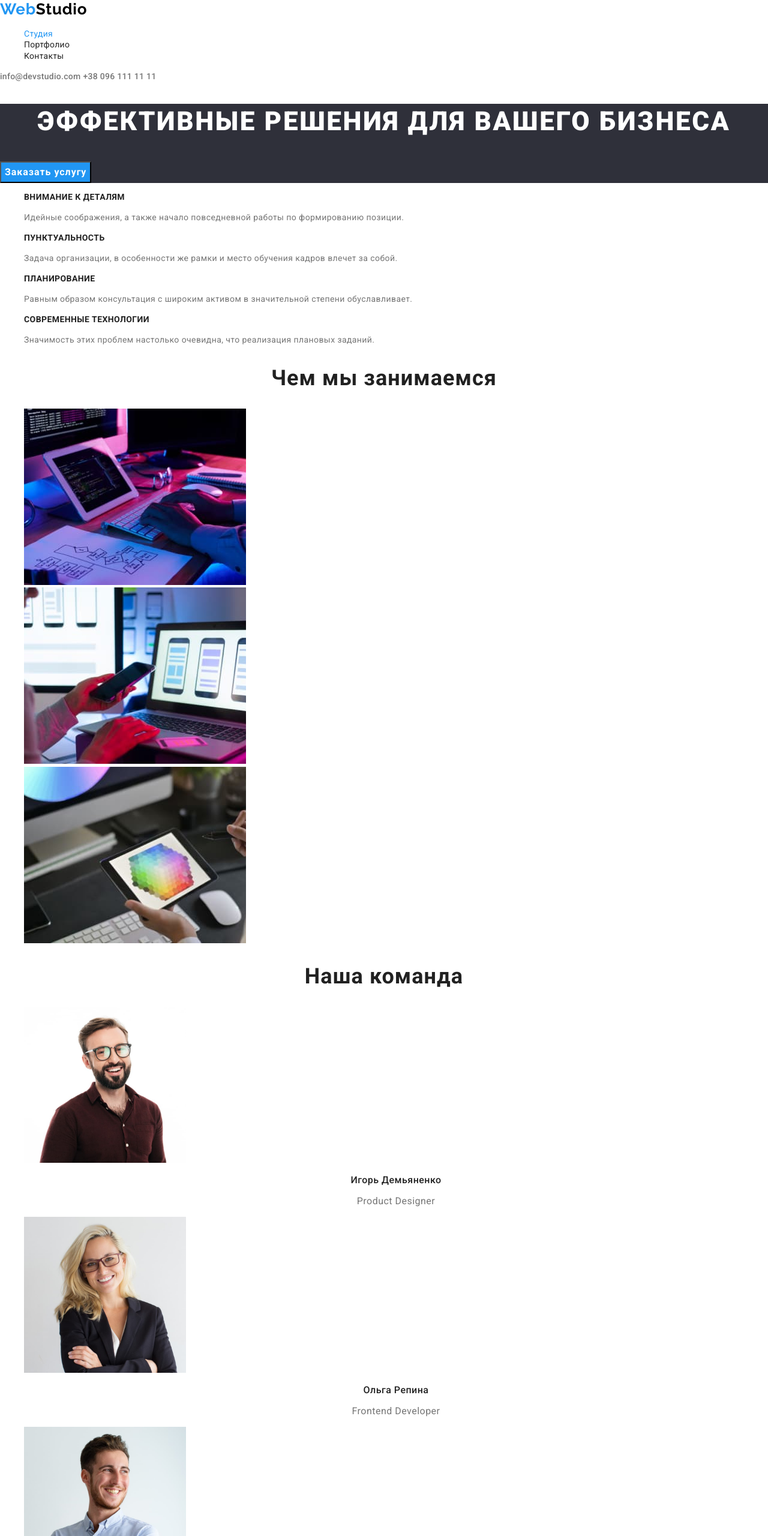
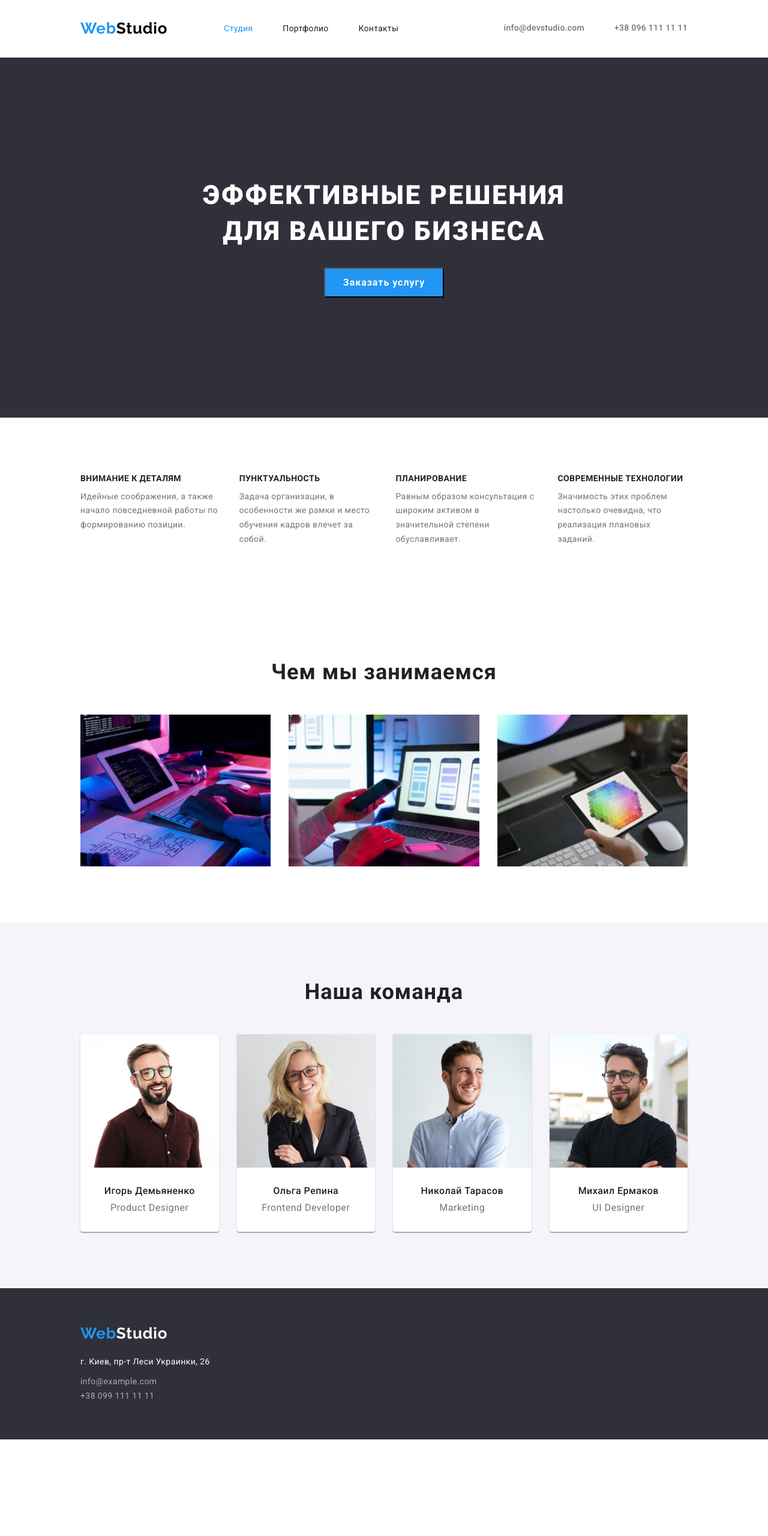
Before and after one commit to arseniy-grinev/goit-markup-hw-03, a plain HTML site: page index.html in a window 1280 px wide. Shown: the top 2560 px of the page at 60% size. After the commit the page ends 2399 px from the top, so only its background shows below. Drawn offline with nearby package versions, Linux system fonts and the light colour scheme.

Commit message:
end task

```diff
--- a/css/styles.css
+++ b/css/styles.css
@@ -16,6 +16,32 @@ body {
   font-family: "Roboto", Tahoma, sans-serif;
   color: var(--main-color);
   /* background-color: rgb(65, 121, 113); */
+}
+
+p,
+h1,
+h2,
+h3,
+h4,
+h5,
+h6 {
+  margin: 0;
+}
+
+ul,
+ol {
+  padding-left: 0;
+  margin: 0;
+}
+
+button {
+  cursor: pointer;
+}
+
+img {
+  display: block;
+  width: 100%;
+  height: auto;
 }
 
 .link {
@@ -39,7 +65,36 @@ body {
   margin: -1px;
 }
 
+.container {
+  width: 1200px;
+  padding: 94px;
+  /* padding-right: 94px; */
+  margin: 0 auto;
+  /* outline: 1px solid red; */
+}
+
 /* header */
+
+.header {
+  border-bottom: 1px solid #ececec;
+}
+
+.header .container {
+  display: flex;
+  align-items: center;
+  justify-content: space-evenly;
+  padding-top: 32px;
+  padding-bottom: 32px;
+}
+
+.header-nav {
+  display: flex;
+  align-items: center;
+  /* padding-top: 32px;
+  padding-bottom: 32px; */
+  /* padding-left: 94px;
+  padding-right: 94px; */
+}
 
 .header-logo {
   text-decoration: none;
@@ -49,10 +104,21 @@ body {
   line-height: 1.19;
   letter-spacing: 0.03em;
   color: var(--header-logo-color);
+  display: block;
+  margin-right: 94px;
 }
 
 .header-logo-part {
   color: var(--accent-color);
+}
+
+.header-nav-list {
+  display: flex;
+  align-items: center;
+}
+
+.header-nav-item:not(:last-child) {
+  margin-right: 50px;
 }
 
 .header-nav-link {
@@ -68,6 +134,18 @@ body {
   line-height: 1.14;
   letter-spacing: 0.02em;
   color: inherit;
+  display: block;
+  /* margin-top: 32px;
+  margin-bottom: 32px; */
+}
+
+.header-link + .header-link {
+  margin-left: 50px;
+}
+
+.header-address-link {
+  display: flex;
+  margin-left: auto;
 }
 
 .header-nav-link:hover,
@@ -87,6 +165,12 @@ body {
   background-color: #2f303a;
 }
 
+.hero .container {
+  padding-top: 200px;
+  padding-bottom: 200px;
+  /* display: flex; */
+}
+
 .hero-title {
   font-weight: 900;
   font-size: 44px;
@@ -95,24 +179,39 @@ body {
   letter-spacing: 0.06em;
   text-transform: uppercase;
   color: var(--main-title-color);
+  padding-bottom: 30px;
+  margin-left: auto;
+  margin-right: auto;
+  max-width: 700px;
 }
 
 .hero-btn {
+  width: 200px;
+  height: 50px;
   font-weight: 700;
   font-size: 16px;
   line-height: 1.88;
-  display: flex;
+  display: block;
   align-items: center;
   text-align: center;
   letter-spacing: 0.06em;
   color: var(--btn-color);
   background-color: var(--accent-color);
   cursor: pointer;
-  /* position: absolute;
-  width: 200px;
-  height: 50px;
-  left: 700px;
-  top: 430px; */
+  margin: 0 auto;
+}
+
+.benefits .container {
+  padding-top: 94px;
+  padding-bottom: 94px;
+}
+
+.benefits-list {
+  display: flex;
+}
+
+.benefits-item:not(:last-child) {
+  margin-right: 30px;
 }
 
 .benefits-item-title {
@@ -121,6 +220,7 @@ body {
   letter-spacing: 0.03em;
   text-transform: uppercase;
   color: var(--sub-title-color);
+  margin-bottom: 10px;
 }
 
 .benefits-item-text {
@@ -129,12 +229,35 @@ body {
   letter-spacing: 0.03em;
 }
 
+.produce .container {
+  padding-bottom: 94px;
+}
+
 .produce-title {
   font-size: 36px;
   line-height: 1.17;
   text-align: center;
   letter-spacing: 0.03em;
   color: var(--sub-title-color);
+  margin-bottom: 50px;
+}
+
+.produce-list {
+  display: flex;
+  justify-content: space-between;
+}
+
+.produce-item:not(:last-child) {
+  margin-right: 30px;
+}
+
+.team {
+  background: #f5f4fa;
+}
+
+.team .container {
+  padding-top: 94px;
+  padding-bottom: 94px;
 }
 
 .team-title {
@@ -143,6 +266,25 @@ body {
   text-align: center;
   letter-spacing: 0.03em;
   color: var(--sub-title-color);
+  margin-bottom: 50px;
+}
+
+.team-list {
+  display: flex;
+  margin-left: -30px;
+}
+
+.team-item {
+  width: calc(100% / 4 - 30px);
+  margin-left: 30px;
+  box-shadow: 0px 1px 3px rgba(0, 0, 0, 0.12), 0px 1px 1px rgba(0, 0, 0, 0.14),
+    0px 2px 1px rgba(0, 0, 0, 0.2);
+  border-radius: 0px 0px 4px 4px;
+  background-color: #fff;
+}
+
+.team-name {
+  margin: 30px auto;
 }
 
 .team-item-title {
@@ -152,6 +294,7 @@ body {
   text-align: center;
   letter-spacing: 0.03em;
   color: var(--sub-title-color);
+  padding-bottom: 10px;
 }
 
 .team-item-text {
@@ -167,6 +310,11 @@ body {
   background-color: #2f303a;
 }
 
+.footer .container {
+  padding-top: 60px;
+  padding-bottom: 60px;
+}
+
 .footer-logo {
   text-decoration: none;
   font-family: "Raleway", Tahoma, sans-serif;
@@ -175,6 +323,8 @@ body {
   line-height: 1.19;
   letter-spacing: 0.03em;
   color: var(--footer-logo-color);
+  display: block;
+  margin-bottom: 20px;
 }
 
 .footer-logo-part {
@@ -187,6 +337,7 @@ body {
   line-height: 1.71;
   letter-spacing: 0.03em;
   color: var(--footer-color);
+  margin-bottom: 9px;
 }
 
 .address-link {
@@ -197,7 +348,22 @@ body {
   color: rgba(255, 255, 255, 0.6);
 }
 
+.address-link:first-of-type {
+  margin-bottom: 6px;
+}
+
 /* portfolio  */
+
+.portfolio-filter-list {
+  display: flex;
+  justify-content: center;
+  /* margin: 0 auto; */
+  padding-bottom: 30px;
+}
+
+.portfolio-filter-item:not(:last-child) {
+  margin-right: 8px;
+}
 
 .portfolio-filter-btn {
   font-family: inherit;
@@ -208,11 +374,37 @@ body {
   letter-spacing: 0.03em;
   color: var(--sub-title-color);
   cursor: pointer;
+  background: #f5f4fa;
+  border-radius: 4px;
+  display: block;
+  border: none;
+  padding: 6px 22px;
 }
 
 .portfolio-filter-btn:hover,
 .portfolio-filter-btn:focus {
   background-color: var(--accent-color);
+  box-shadow: 0px 3px 1px rgba(0, 0, 0, 0.1), 0px 1px 2px rgba(0, 0, 0, 0.08),
+    0px 2px 2px rgba(0, 0, 0, 0.12);
+  color: var(--btn-color);
+}
+
+.portfolio-list {
+  display: flex;
+  flex-wrap: wrap;
+  margin-top: -30px;
+  margin-left: -30px;
+}
+
+.portfolio-item {
+  flex-basis: calc(100% / 3 - 33px);
+  margin-top: 30px;
+  margin-left: 30px;
+  border: 1px solid #eeeeee;
+}
+
+.portfolio-item-content {
+  padding: 20px 24px;
 }
 
 .portfolio-item-title {
@@ -220,6 +412,7 @@ body {
   line-height: 2;
   letter-spacing: 0.06em;
   color: var(--sub-title-color);
+  margin-bottom: 4px;
 }
 
 .portfolio-item-text {
--- a/index.html
+++ b/index.html
@@ -1,30 +1,40 @@
 <!DOCTYPE html>
 <html lang="ru">
   <head>
-    <meta charset="UTF-8">
-    <meta http-equiv="X-UA-Compatible" content="IE=edge">
-    <meta name="viewport" content="width=device-width, initial-scale=1.0">
+    <meta charset="UTF-8" />
+    <meta http-equiv="X-UA-Compatible" content="IE=edge" />
+    <meta name="viewport" content="width=device-width, initial-scale=1.0" />
     <title>Главная</title>
-    <link rel="stylesheet" href="node_modules/modern-normalize/modern-normalize.css">
-    <link rel="stylesheet" href="./css/styles.css">
-    <link rel="preconnect" href="https://fonts.googleapis.com">
-    <link rel="preconnect" href="https://fonts.gstatic.com" crossorigin>
-    <link href="https://fonts.googleapis.com/css2?family=Raleway:wght@700&family=Roboto:wght@400;500;700;900&display=swap"
-        rel="stylesheet">
-
+    <link
+      rel="stylesheet"
+      href="node_modules/modern-normalize/modern-normalize.css"
+    />
+    <link rel="stylesheet" href="./css/styles.css" />
+    <link rel="preconnect" href="https://fonts.googleapis.com" />
+    <link rel="preconnect" href="https://fonts.gstatic.com" crossorigin />
+    <link
+      href="https://fonts.googleapis.com/css2?family=Raleway:wght@700&family=Roboto:wght@400;500;700;900&display=swap"
+      rel="stylesheet"
+    />
   </head>
   <body>
     <!-- Header -->
-    <header>
-
+    <header class="header">
+      <div class="container">
         <nav class="header-nav">
-            <a href="./index.html" class="header-logo"><span class="header-logo-part">Web</span>Studio</a>
+          <a href="./index.html" class="header-logo"
+            ><span class="header-logo-part">Web</span>Studio</a
+          >
           <ul class="header-nav-list list">
             <li class="header-nav-item">
-                    <a href="./index.html" class="header-nav-link link nav-current">Студия</a>
+              <a href="./index.html" class="header-nav-link link nav-current"
+                >Студия</a
+              >
             </li>
             <li class="header-nav-item">
-                    <a href="./portfolio.html" class="header-nav-link link">Портфолио</a>
+              <a href="./portfolio.html" class="header-nav-link link"
+                >Портфолио</a
+              >
             </li>
             <li class="header-nav-item">
               <a href="" class="header-nav-link link">Контакты</a>
@@ -32,116 +42,143 @@
           </ul>
         </nav>
 
-        <a href="mailto:info@devstudio.com" class="header-link link">info@devstudio.com</a>
-        <a href="tel:+380961111111" class="header-link link">+38 096 111 11 11</a>
-
+        <div class="header-address-link">
+          <a href="mailto:info@devstudio.com" class="header-link link"
+            >info@devstudio.com</a
+          >
+          <a href="tel:+380961111111" class="header-link link"
+            >+38 096 111 11 11</a
+          >
+        </div>
+      </div>
     </header>
 
     <!-- main -->
     <main>
       <!-- Шапка -->
       <section class="hero">
+        <div class="container">
           <h1 class="hero-title">Эффективные решения для вашего бизнеса</h1>
           <button type="button" class="hero-btn">Заказать услугу</button>
+        </div>
       </section>
 
       <!-- Особенности -->
       <section class="benefits">
+        <div class="container">
           <h2 class="benefits-title visually-hidden">Особенности</h2>
           <ul class="benefits-list list">
             <li class="benefits-item">
-                    <h3 class="benefits-item-title">
-                        Внимание к деталям
-                    </h3>
+              <h3 class="benefits-item-title">Внимание к деталям</h3>
               <p class="benefits-item-text">
-                        Идейные соображения, а также начало повседневной работы по формированию позиции.
+                Идейные соображения, а также начало повседневной работы по
+                формированию позиции.
               </p>
             </li>
             <li class="benefits-item">
-                    <h3 class="benefits-item-title">
-                        Пунктуальность
-                    </h3>
+              <h3 class="benefits-item-title">Пунктуальность</h3>
               <p class="benefits-item-text">
-                        Задача организации, в особенности же рамки и место обучения кадров влечет за собой.
+                Задача организации, в особенности же рамки и место обучения
+                кадров влечет за собой.
               </p>
             </li>
             <li class="benefits-item">
-                    <h3 class="benefits-item-title">
-                        Планирование
-                    </h3>
+              <h3 class="benefits-item-title">Планирование</h3>
               <p class="benefits-item-text">
-                        Равным образом консультация с широким активом в значительной степени обуславливает.
+                Равным образом консультация с широким активом в значительной
+                степени обуславливает.
               </p>
             </li>
             <li class="benefits-item">
-                    <h3 class="benefits-item-title">
-                        Современные технологии
-                    </h3>
+              <h3 class="benefits-item-title">Современные технологии</h3>
               <p class="benefits-item-text">
-                        Значимость этих проблем настолько очевидна, что реализация плановых заданий.
+                Значимость этих проблем настолько очевидна, что реализация
+                плановых заданий.
               </p>
             </li>
           </ul>
+        </div>
       </section>
 
       <!--Чем мы занимаемся-->
       <section class="produce">
+        <div class="container">
           <h2 class="produce-title">Чем мы занимаемся</h2>
           <ul class="produce-list list">
             <li class="produce-item">
-                    <img src="./images/box1.jpg" alt="разработка" width="370">
+              <img src="./images/box1.jpg" alt="разработка" width="370" />
             </li>
             <li class="produce-item">
-                    <img src="./images/box2.jpg" alt="адаптация" width="370">
+              <img src="./images/box2.jpg" alt="адаптация" width="370" />
             </li>
             <li class="produce-item">
-                    <img src="./images/box3.jpg" alt="дизайн" width="370">
+              <img src="./images/box3.jpg" alt="дизайн" width="370" />
             </li>
           </ul>
+        </div>
       </section>
 
       <!-- Наша команда-->
       <section class="team">
+        <div class="container">
           <h2 class="team-title">Наша команда</h2>
           <ul class="team-list list">
             <li class="team-item">
-                    <img src="./images/imgp1.jpg" alt="Игорь Демьяненко" width="270">
+              <img
+                src="./images/imgp1.jpg"
+                alt="Игорь Демьяненко"
+                width="270"
+              />
+              <div class="team-name">
                 <h3 class="team-item-title">Игорь Демьяненко</h3>
                 <p class="team-item-text" lang="en">Product Designer</p>
+              </div>
             </li>
-                <li>
-                    <img src="./images/imgp2.jpg" alt="Ольга Репина" width="270">
+            <li class="team-item">
+              <img src="./images/imgp2.jpg" alt="Ольга Репина" width="270" />
+              <div class="team-name">
                 <h3 class="team-item-title">Ольга Репина</h3>
                 <p class="team-item-text" lang="en">Frontend Developer</p>
+              </div>
             </li>
             <li class="team-item">
-                    <img src="./images/imgp3.jpg" alt="Николай Тарасов" width="270">
+              <img src="./images/imgp3.jpg" alt="Николай Тарасов" width="270" />
+              <div class="team-name">
                 <h3 class="team-item-title">Николай Тарасов</h3>
                 <p class="team-item-text" lang="en">Marketing</p>
+              </div>
             </li>
             <li class="team-item">
-                    <img src="./images/imgp4.jpg" alt="Михаил Ермаков" width="270">
+              <img src="./images/imgp4.jpg" alt="Михаил Ермаков" width="270" />
+              <div class="team-name">
                 <h3 class="team-item-title">Михаил Ермаков</h3>
                 <p class="team-item-text" lang="en">UI Designer</p>
+              </div>
             </li>
           </ul>
+        </div>
       </section>
-
-
     </main>
 
     <!-- Footer -->
     <footer class="footer">
-        <a class="footer-logo" lang="en" href="/"><span class="footer-logo-part">Web</span>Studio</a>
+      <div class="container">
+        <a class="footer-logo" lang="en" href="/"
+          ><span class="footer-logo-part">Web</span>Studio</a
+        >
         <address class="address">
           <p class="address-text">г. Киев, пр-т Леси Украинки, 26</p>
 
-            <a class="address-link link" lang="en" href="mailto;info@example.com">info@example.com</a> <br />
+          <a class="address-link link" lang="en" href="mailto;info@example.com"
+            >info@example.com</a
+          >
+          <br />
 
-            <a class="address-link link" href="tel:+380991111111">+38 099 111 11 11</a>
-
+          <a class="address-link link" href="tel:+380991111111"
+            >+38 099 111 11 11</a
+          >
         </address>
+      </div>
     </footer>
-
   </body>
 </html>
```
Also changed, not shown: portfolio.html (+36 -4 lines). Lines whose indentation alone changed are shown as unchanged.
